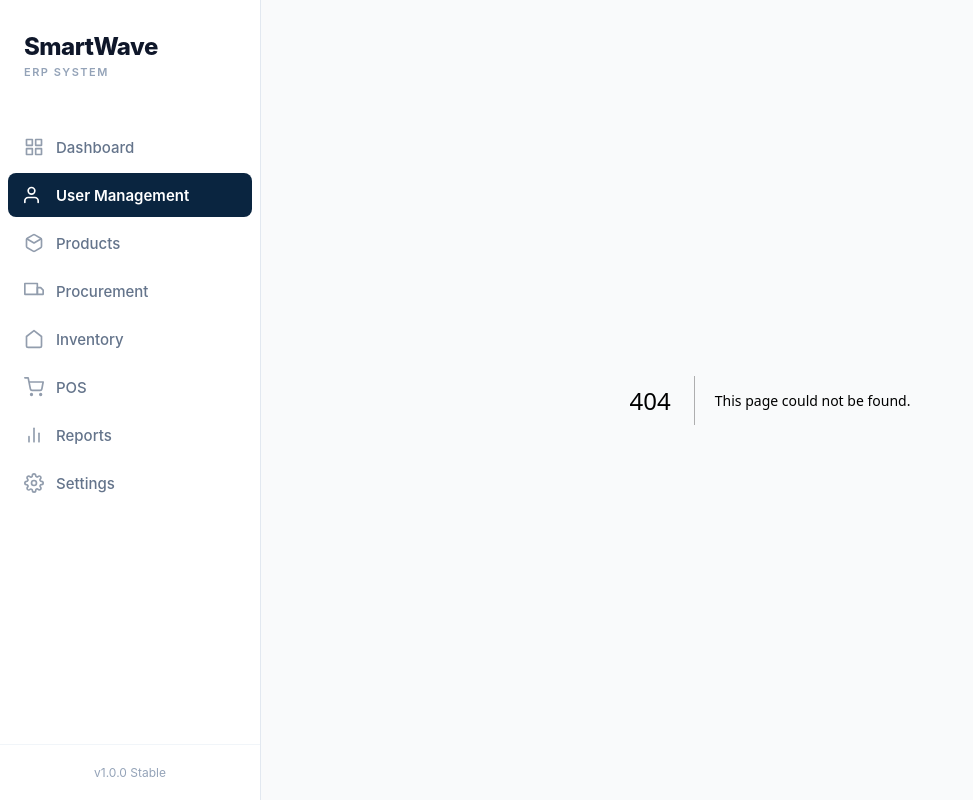
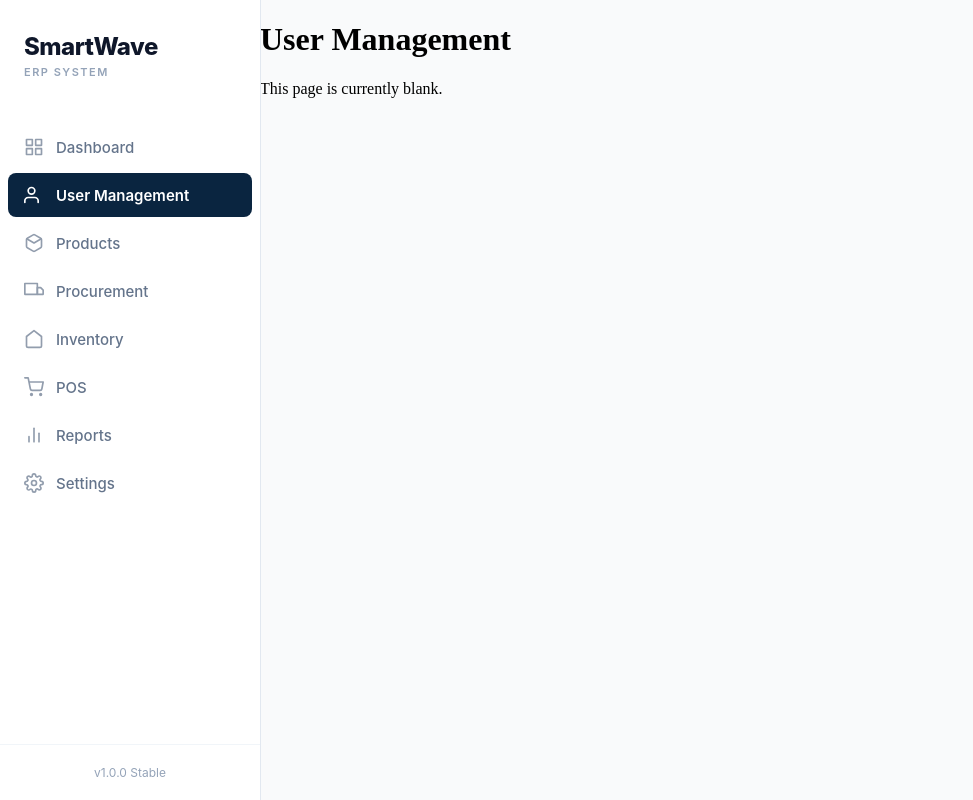
Before and after one commit to kawdoco/SmartWaveERP, a Next.js app in the folder frontend/: page /users in a window 1280 px wide. Before the commit this address had no page. Shown: the whole page, without its empty margins (0-973 px from the left). Built offline with nearby package versions, Linux system fonts and the light colour scheme.

Commit message:
feat: Create Users page with basic layout for User Management

```diff
--- /dev/null
+++ b/frontend/src/app/users/page.tsx
@@ -0,0 +1,8 @@
+export default function UsersPage() {
+  return (
+    <div className="p-8">
+      <h1 className="text-2xl font-bold mb-4">User Management</h1>
+      <p>This page is currently blank.</p>
+    </div>
+  );
+}
```
